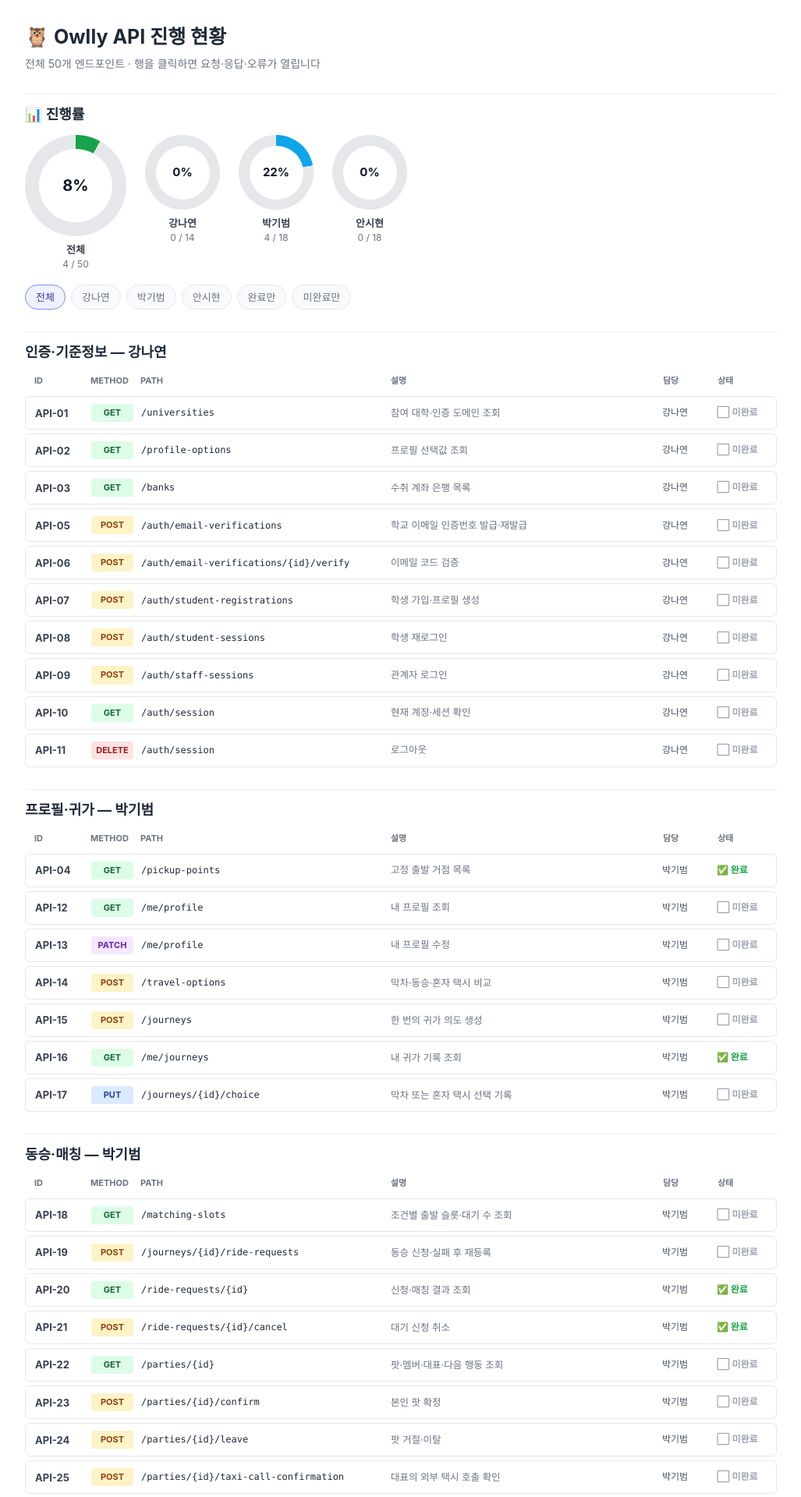
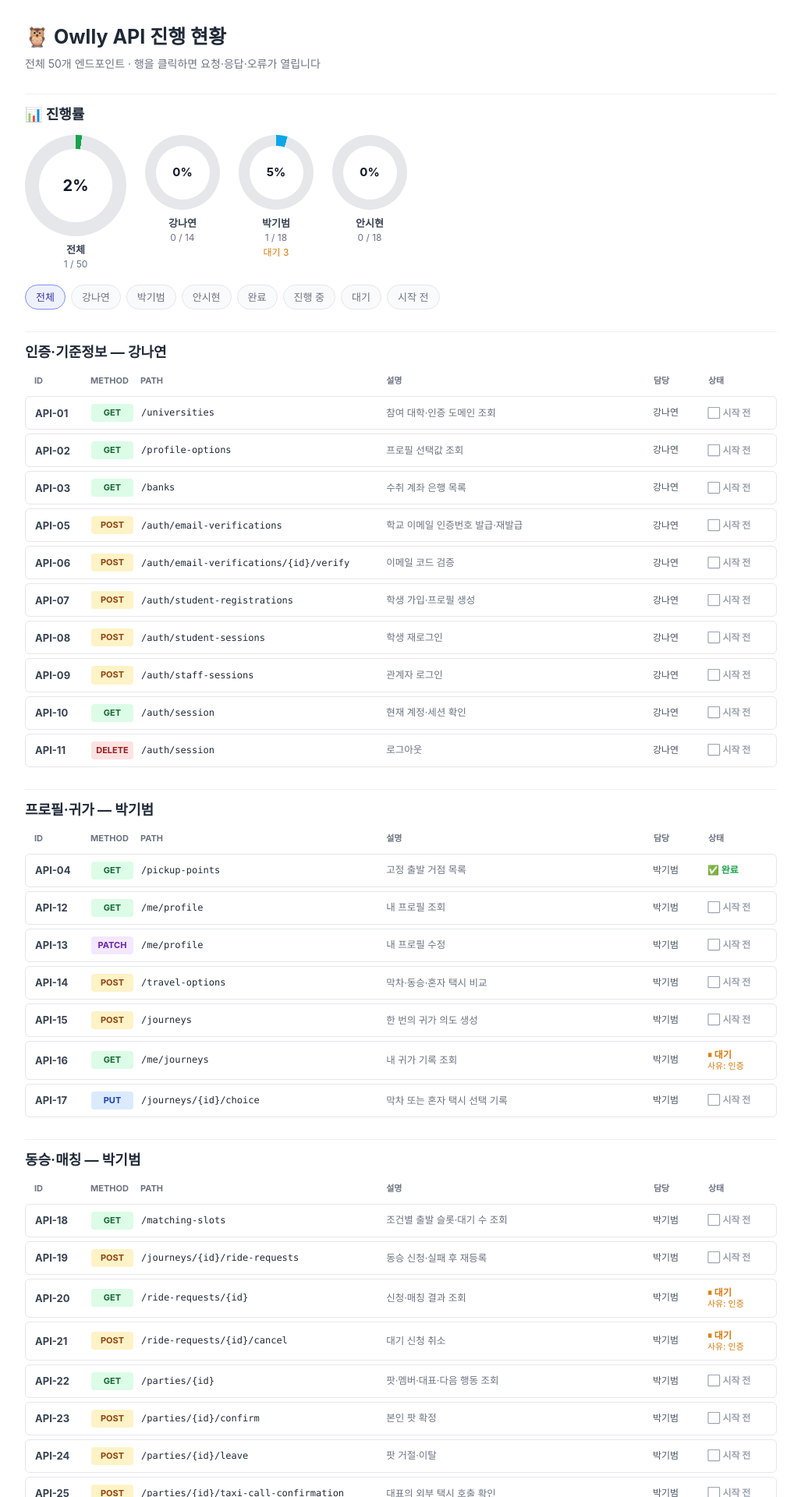
Before and after one commit to owlly-team/owlly-server, a Jekyll site: the page built from docs/status.md, in a window 1280 px wide. Shown: the top 1920 px of the page at 78% size, without its empty margins (126-1153 px from the left). Built offline with Jekyll 4.4.1, drawn with Linux system fonts in a browser that asks for light colours; some of the changed text lies outside the part shown.

Commit message:
docs: 현황판 상태를 시작 전·진행 중·대기·완료로 나누고 대기 사유 표시

```diff
--- a/docs/_data/apis.yml
+++ b/docs/_data/apis.yml
@@ -1,4 +1,5 @@
-# 상태를 바꾸려면 해당 항목의 done 값을 false -> true 로만 고치세요.
+# 상태를 바꾸려면 해당 항목의 status 값을 시작 전 / 진행 중 / 대기 / 완료 중 하나로 고치세요.
+# 대기일 때는 waitingFor 에 기다리는 것(예: 인증, 외부 키, 정책)을, waitingNote 에 자세한 설명을 적어 주세요.
 # 표·전체 진행률·개인별 진행률이 모두 자동으로 다시 계산됩니다.
 # req/res/error 는 api.md(명세) 기준 참고 정보입니다.
 owners:
@@ -14,7 +15,7 @@ sections:
         method: GET
         path: /universities
         desc: 참여 대학·인증 도메인 조회
-        done: false
+        status: 시작 전
         auth: 비로그인 (PUBLIC)
         success: "200 · data = University[]"
         req: 없음
@@ -23,7 +24,7 @@ sections:
         method: GET
         path: /profile-options
         desc: 프로필 선택값 조회
-        done: false
+        status: 시작 전
         auth: 비로그인 (PUBLIC)
         success: "200 · data = ProfileOptions"
         req: 없음
@@ -32,7 +33,7 @@ sections:
         method: GET
         path: /banks
         desc: 수취 계좌 은행 목록
-        done: false
+        status: 시작 전
         auth: 학생 (STUDENT)
         success: "200 · data = Bank[]"
         req: 없음
@@ -41,7 +42,7 @@ sections:
         method: POST
         path: /auth/email-verifications
         desc: 학교 이메일 인증번호 발급·재발급
-        done: false
+        status: 시작 전
         auth: 비로그인 (PUBLIC) · Idempotency-Key 필수
         success: "202 · data = EmailVerification"
         req: |
@@ -55,7 +56,7 @@ sections:
         method: POST
         path: /auth/email-verifications/{id}/verify
         desc: 이메일 코드 검증
-        done: false
+        status: 시작 전
         auth: 비로그인 (PUBLIC) · Idempotency-Key 필수
         success: "200 · data = VerificationGrant"
         req: |
@@ -68,7 +69,7 @@ sections:
         method: POST
         path: /auth/student-registrations
         desc: 학생 가입·프로필 생성
-        done: false
+        status: 시작 전
         auth: 비로그인 (PUBLIC) · Idempotency-Key 필수
         success: "201 · data = Session"
         req: |
@@ -87,7 +88,7 @@ sections:
         method: POST
         path: /auth/student-sessions
         desc: 학생 재로그인
-        done: false
+        status: 시작 전
         auth: 비로그인 (PUBLIC) · Idempotency-Key 필수
         success: "200 · data = Session"
         req: |
@@ -100,7 +101,7 @@ sections:
         method: POST
         path: /auth/staff-sessions
         desc: 관계자 로그인
-        done: false
+        status: 시작 전
         auth: 비로그인 (PUBLIC) · Idempotency-Key 필수
         success: "200 · data = Session"
         req: |
@@ -114,7 +115,7 @@ sections:
         method: GET
         path: /auth/session
         desc: 현재 계정·세션 확인
-        done: false
+        status: 시작 전
         auth: 로그인 사용자 (AUTHENTICATED)
         success: "200 · data = Session"
         req: 없음
@@ -137,7 +138,7 @@ sections:
         method: DELETE
         path: /auth/session
         desc: 로그아웃
-        done: false
+        status: 시작 전
         auth: 로그인 사용자 (AUTHENTICATED) · Idempotency-Key 필수
         success: "204 · 응답 본문 없음"
         req: 없음
@@ -150,7 +151,7 @@ sections:
         method: GET
         path: /pickup-points
         desc: 고정 출발 거점 목록
-        done: true
+        status: 완료
         auth: 학생 (STUDENT)
         success: "200 · data = PickupPoint[]"
         req: |
@@ -161,7 +162,7 @@ sections:
         method: GET
         path: /me/profile
         desc: 내 프로필 조회
-        done: false
+        status: 시작 전
         auth: 학생 (STUDENT) · ETag
         success: "200 · data = StudentProfile"
         req: 없음
@@ -170,7 +171,7 @@ sections:
         method: PATCH
         path: /me/profile
         desc: 내 프로필 수정
-        done: false
+        status: 시작 전
         auth: 학생 (STUDENT) · Idempotency-Key · If-Match 필수
         success: "200 · data = StudentProfile"
         req: |
@@ -184,7 +185,7 @@ sections:
         method: POST
         path: /travel-options
         desc: 막차·동승·혼자 택시 비교
-        done: false
+        status: 시작 전
         auth: 학생 (STUDENT)
         success: "200 · data = TravelOptions"
         req: |
@@ -200,7 +201,7 @@ sections:
         method: POST
         path: /journeys
         desc: 한 번의 귀가 의도 생성
-        done: false
+        status: 시작 전
         auth: 학생 (STUDENT) · Idempotency-Key 필수
         success: "201 · data = Journey"
         req: |
@@ -216,7 +217,9 @@ sections:
         method: GET
         path: /me/journeys
         desc: 내 귀가 기록 조회
-        done: true
+        status: 대기
+        waitingFor: 인증
+        waitingNote: 서비스 로직은 develop 에 머지됨. 로그인 기능이 붙으면 컨트롤러만 연결
         auth: 학생 (STUDENT)
         success: "200 · data = Journey[]"
         req: |
@@ -227,7 +230,7 @@ sections:
         method: PUT
         path: /journeys/{id}/choice
         desc: 막차 또는 혼자 택시 선택 기록
-        done: false
+        status: 시작 전
         auth: 해당 귀가의 학생 (OWNER_JOURNEY) · Idempotency-Key 필수
         success: "200 · data = Journey"
         req: |
@@ -244,7 +247,7 @@ sections:
         method: GET
         path: /matching-slots
         desc: 조건별 출발 슬롯·대기 수 조회
-        done: false
+        status: 시작 전
         auth: 학생 (STUDENT)
         success: "200 · data = MatchingSlot[]"
         req: |
@@ -256,7 +259,7 @@ sections:
         method: POST
         path: /journeys/{id}/ride-requests
         desc: 동승 신청·실패 후 재등록
-        done: false
+        status: 시작 전
         auth: 해당 귀가의 학생 (OWNER_JOURNEY) · Idempotency-Key 필수
         success: "201 · data = RideRequest"
         req: |
@@ -273,7 +276,9 @@ sections:
         method: GET
         path: /ride-requests/{id}
         desc: 신청·매칭 결과 조회
-        done: true
+        status: 대기
+        waitingFor: 인증
+        waitingNote: 서비스 로직은 develop 에 머지됨. 로그인 기능이 붙으면 컨트롤러만 연결
         auth: 해당 신청의 학생 (OWNER_REQUEST) · ETag
         success: "200 · data = RideRequest"
         req: 없음
@@ -282,7 +287,9 @@ sections:
         method: POST
         path: /ride-requests/{id}/cancel
         desc: 대기 신청 취소
-        done: true
+        status: 대기
+        waitingFor: 인증
+        waitingNote: 서비스 로직은 develop 에 머지됨. 로그인 기능이 붙으면 컨트롤러만 연결
         auth: 해당 신청의 학생 (OWNER_REQUEST) · Idempotency-Key 필수
         success: "200 · data = RideRequest"
         req: 없음
@@ -291,7 +298,7 @@ sections:
         method: GET
         path: /parties/{id}
         desc: 팟·멤버·대표·다음 행동 조회
-        done: false
+        status: 시작 전
         auth: 해당 팟 참여자 (PARTY_MEMBER) · ETag
         success: "200 · data = Party"
         req: 없음
@@ -300,7 +307,7 @@ sections:
         method: POST
         path: /parties/{id}/confirm
         desc: 본인 팟 확정
-        done: false
+        status: 시작 전
         auth: 해당 팟 참여자 (PARTY_MEMBER) · Idempotency-Key · If-Match 필수
         success: "200 · data = Party"
         req: 없음
@@ -309,7 +316,7 @@ sections:
         method: POST
         path: /parties/{id}/leave
         desc: 팟 거절·이탈
-        done: false
+        status: 시작 전
         auth: 해당 팟 참여자 (PARTY_MEMBER) · Idempotency-Key · If-Match 필수
         success: "200 · data = Party"
         req: 없음
@@ -318,7 +325,7 @@ sections:
         method: POST
         path: /parties/{id}/taxi-call-confirmation
         desc: 대표의 외부 택시 호출 확인
-        done: false
+        status: 시작 전
         auth: 해당 팟 대표 (REPRESENTATIVE) · Idempotency-Key · If-Match 필수
         success: "200 · data = Party"
         req: 없음
@@ -327,7 +334,7 @@ sections:
         method: POST
         path: /parties/{id}/boarding
         desc: 본인 탑승·미탑승 기록
-        done: false
+        status: 시작 전
         auth: 해당 팟 참여자 (PARTY_MEMBER) · Idempotency-Key 필수
         success: "200 · data = Party"
         req: |
@@ -344,7 +351,7 @@ sections:
         method: GET
         path: /parties/{id}/room
         desc: 팟 채팅방·확인 코드 조회
-        done: false
+        status: 시작 전
         auth: 해당 팟 참여자 (PARTY_MEMBER)
         success: "200 · data = Room"
         req: 없음
@@ -353,7 +360,7 @@ sections:
         method: GET
         path: /rooms/{id}/messages
         desc: 채팅 이력·새 메시지 조회
-        done: false
+        status: 시작 전
         auth: 해당 방 참여자 (ROOM_MEMBER)
         success: "200 · data = Message[]"
         req: |
@@ -379,7 +386,7 @@ sections:
         method: POST
         path: /rooms/{id}/messages
         desc: 채팅 메시지 전송
-        done: false
+        status: 시작 전
         auth: 해당 방 참여자 (ROOM_MEMBER) · Idempotency-Key 필수
         success: "201 · data = Message"
         req: |
@@ -393,7 +400,7 @@ sections:
         method: POST
         path: /rooms/{id}/reports
         desc: 멤버·메시지 신고
-        done: false
+        status: 시작 전
         auth: 해당 방 참여자 (ROOM_MEMBER) · Idempotency-Key 필수
         success: "201 · data = SafetyReport"
         req: |
@@ -413,7 +420,7 @@ sections:
         method: PUT
         path: /rooms/{id}/accounts/{purpose}
         desc: 내 선송금·환급 수취 계좌 등록
-        done: false
+        status: 시작 전
         auth: 본인 계좌의 팟 참여자 (ACCOUNT_OWNER) · Idempotency-Key 필수
         success: "200 · data = MaskedAccount"
         req: |
@@ -428,7 +435,7 @@ sections:
         method: GET
         path: /transfers/{id}/recipient-account
         desc: 송금할 수취 계좌 조회
-        done: false
+        status: 시작 전
         auth: 해당 이체의 송금자 (TRANSFER_PAYER)
         success: "200 · data = RecipientAccount (Cache-Control no-store)"
         req: 없음
@@ -437,7 +444,7 @@ sections:
         method: GET
         path: /parties/{id}/settlement
         desc: 예상·선송금·최종 정산 조회
-        done: false
+        status: 시작 전
         auth: 해당 팟 참여자 (PARTY_MEMBER) · ETag
         success: "200 · data = Settlement"
         req: 없음
@@ -476,7 +483,7 @@ sections:
         method: POST
         path: /parties/{id}/settlement/receipt
         desc: 대표 결제 화면 첨부
-        done: false
+        status: 시작 전
         auth: 해당 팟 대표 (REPRESENTATIVE) · Idempotency-Key · If-Match 필수
         success: "201 · data = Receipt"
         req: |
@@ -487,7 +494,7 @@ sections:
         method: GET
         path: /parties/{id}/settlement/receipt
         desc: 참여자 결제 화면 열기
-        done: false
+        status: 시작 전
         auth: 해당 팟 참여자 (PARTY_MEMBER)
         success: "200 · data = Download (만료되는 비공개 URL)"
         req: 없음
@@ -496,7 +503,7 @@ sections:
         method: PATCH
         path: /parties/{id}/settlement/route
         desc: 정산 전 실제 하차 순서 수정
-        done: false
+        status: 시작 전
         auth: 해당 팟 대표 (REPRESENTATIVE) · Idempotency-Key · If-Match 필수
         success: "200 · data = Settlement"
         req: |
@@ -510,7 +517,7 @@ sections:
         method: POST
         path: /parties/{id}/settlement/preview
         desc: 실제 요금 분담·환급 미리보기
-        done: false
+        status: 시작 전
         auth: 해당 팟 대표 (REPRESENTATIVE)
         success: "200 · data = FarePreview (저장 안 함)"
         req: |
@@ -524,7 +531,7 @@ sections:
         method: POST
         path: /parties/{id}/settlement/finalize
         desc: 실제 요금·개인 부담·환급 확정
-        done: false
+        status: 시작 전
         auth: 해당 팟 대표 (REPRESENTATIVE) · Idempotency-Key · If-Match 필수
         success: "200 · data = Settlement"
         req: |
@@ -555,7 +562,7 @@ sections:
         method: POST
         path: /transfers/{id}/sent
         desc: 송금자의 '보냈어요'
-        done: false
+        status: 시작 전
         auth: 해당 이체의 송금자 (TRANSFER_PAYER) · Idempotency-Key 필수
         success: "200 · data = Transfer"
         req: 없음
@@ -564,7 +571,7 @@ sections:
         method: POST
         path: /transfers/{id}/received
         desc: 수취자의 '받았어요'
-        done: false
+        status: 시작 전
         auth: 해당 이체의 수취자 (TRANSFER_PAYEE) · Idempotency-Key 필수
         success: "200 · data = Transfer"
         req: 없음
@@ -577,7 +584,7 @@ sections:
         method: GET
         path: /me/notifications
         desc: 내 알림 조회
-        done: false
+        status: 진행 중
         auth: 로그인 사용자 (AUTHENTICATED)
         success: "200 · data = Notification[]"
         req: |
@@ -588,7 +595,7 @@ sections:
         method: POST
         path: /me/notifications/{id}/read
         desc: 알림 읽음 처리
-        done: false
+        status: 진행 중
         auth: 로그인 사용자 (AUTHENTICATED) · Idempotency-Key 필수
         success: "200 · data = Notification"
         req: 없음
@@ -601,7 +608,7 @@ sections:
         method: GET
         path: /demand/candidates
         desc: 수요 지도·노선 후보 목록
-        done: false
+        status: 시작 전
         auth: 로그인 사용자 (AUTHENTICATED)
         success: "200 · data = DemandCandidate[]"
         req: |
@@ -627,7 +634,7 @@ sections:
         method: GET
         path: /demand/candidates/{id}
         desc: 노선 구간·근거 지표 상세
-        done: false
+        status: 시작 전
         auth: 로그인 사용자 (AUTHENTICATED)
         success: "200 · data = DemandCandidate"
         req: 없음
@@ -636,7 +643,7 @@ sections:
         method: GET
         path: /me/demand-contribution
         desc: 내 귀가 반영 횟수·후보 여부
-        done: false
+        status: 시작 전
         auth: 학생 (STUDENT)
         success: "200 · data = Contribution"
         req: |
@@ -651,7 +658,7 @@ sections:
         method: POST
         path: /staff/reports
         desc: 후보·조치로 리포트 초안 생성
-        done: false
+        status: 시작 전
         auth: 학교 관계자 (STAFF) · Idempotency-Key 필수
         success: "201 · data = StakeholderReport"
         req: |
@@ -667,7 +674,7 @@ sections:
         method: GET
         path: /staff/reports
         desc: 내 리포트 목록
-        done: false
+        status: 시작 전
         auth: 학교 관계자 (STAFF)
         success: "200 · data = StakeholderReport[]"
         req: |
@@ -678,7 +685,7 @@ sections:
         method: GET
         path: /staff/reports/{id}
         desc: 리포트 미리보기·생성 상태 조회
-        done: false
+        status: 시작 전
         auth: 리포트를 만든 관계자 (REPORT_OWNER) · ETag
         success: "200 · data = StakeholderReport"
         req: 없음
@@ -687,7 +694,7 @@ sections:
         method: POST
         path: /staff/reports/{id}/exports
         desc: 리포트 PDF·이미지 생성
-        done: false
+        status: 시작 전
         auth: 리포트를 만든 관계자 (REPORT_OWNER) · Idempotency-Key · If-Match 필수
         success: "202 · data = StakeholderReport"
         req: 없음
@@ -696,7 +703,7 @@ sections:
         method: GET
         path: /staff/reports/{id}/download
         desc: 완성된 리포트 다운로드 URL
-        done: false
+        status: 시작 전
         auth: 리포트를 만든 관계자 (REPORT_OWNER)
         success: "200 · data = Download (만료되는 비공개 URL)"
         req: 없음
--- a/docs/_layouts/status.html
+++ b/docs/_layouts/status.html
@@ -25,12 +25,12 @@ h2{font-size:18px;margin:28px 0 8px;padding-top:12px;border-top:1px solid #eef0f
 .chip{border:1px solid #e5e7eb;background:#f9fafb;color:#6b7280;padding:5px 13px;border-radius:999px;
   font-size:13px;cursor:pointer;user-select:none}
 .chip.active{background:#eef2ff;border-color:#818cf8;color:#3730a3}
-.api-head{display:grid;grid-template-columns:62px 54px 1.1fr 1.2fr 60px 64px;gap:10px;
+.api-head{display:grid;grid-template-columns:62px 54px 1.1fr 1.2fr 60px 76px;gap:10px;
   padding:6px 12px;font-size:11px;font-weight:700;color:#6b7280;text-transform:uppercase}
 .api-row{border:1px solid #e5e7eb;border-radius:6px;margin:5px 0;background:#fff}
 .api-row[open]{border-color:#9aa4b2;box-shadow:0 1px 4px rgba(0,0,0,.06)}
 .api-row summary{list-style:none;cursor:pointer;padding:9px 12px;
-  display:grid;grid-template-columns:62px 54px 1.1fr 1.2fr 60px 64px;gap:10px;align-items:center}
+  display:grid;grid-template-columns:62px 54px 1.1fr 1.2fr 60px 76px;gap:10px;align-items:center}
 .api-row summary::-webkit-details-marker{display:none}
 .api-row summary:hover{background:#f9fafb}
 .api-row summary>*{min-width:0;overflow:hidden;text-overflow:ellipsis}
@@ -41,8 +41,13 @@ h2{font-size:18px;margin:28px 0 8px;padding-top:12px;border-top:1px solid #eef0f
 .api-path{font-family:ui-monospace,Menlo,monospace;font-size:12px;color:#1f2937;overflow-wrap:anywhere}
 .api-desc{font-size:12.5px;color:#6b7280;overflow-wrap:anywhere}
 .api-owner{font-size:12px;color:#4b5563}
-.st-done{color:#16a34a;font-weight:700;font-size:12px}
-.st-todo{color:#9ca3af;font-weight:700;font-size:12px}
+.st{font-weight:700;font-size:12px;line-height:1.3}
+.st small{display:block;font-weight:500;font-size:11px}
+.st-done{color:#16a34a}
+.st-doing{color:#2563eb}
+.st-wait{color:#d97706}
+.st-todo{color:#9ca3af}
+.ring-cap small.cap-wait{color:#d97706}
 .api-body{padding:2px 14px 14px}
 .api-body .meta{font-size:12.5px;color:#4b5563;margin:2px 0}
 .api-body pre{background:#0f172a;color:#e2e8f0;padding:11px 13px;border-radius:6px;
@@ -59,7 +64,7 @@ h2{font-size:18px;margin:28px 0 8px;padding-top:12px;border-top:1px solid #eef0f
 .note{margin-top:8px;color:#6b7280;font-size:12.5px}
 @media(max-width:640px){
   .api-head{display:none}
-  .api-row summary{grid-template-columns:54px 50px 1fr 58px;gap:8px}
+  .api-row summary{grid-template-columns:54px 50px 1fr 72px;gap:8px}
   .api-row summary .api-desc,.api-row summary .api-owner{display:none}
 }
 </style>
--- a/docs/status.md
+++ b/docs/status.md
@@ -3,7 +3,7 @@ layout: status
 title: Owlly API 진행 현황
 ---
 {%- assign total = 0 -%}{%- assign done = 0 -%}
-{%- for s in site.data.apis.sections -%}{%- for it in s.items -%}{%- assign total = total | plus: 1 -%}{%- if it.done -%}{%- assign done = done | plus: 1 -%}{%- endif -%}{%- endfor -%}{%- endfor -%}
+{%- for s in site.data.apis.sections -%}{%- for it in s.items -%}{%- assign total = total | plus: 1 -%}{%- if it.status == "완료" -%}{%- assign done = done | plus: 1 -%}{%- endif -%}{%- endfor -%}{%- endfor -%}
 {%- assign pct = done | times: 100 | divided_by: total -%}
 <h1>🦉 Owlly API 진행 현황</h1>
 <p class="lead">전체 {{ total }}개 엔드포인트 · 행을 클릭하면 요청·응답·오류가 열립니다</p>
@@ -13,24 +13,25 @@ title: Owlly API 진행 현황
 <div class="ring-wrap"><div class="ring" style="width:130px;height:130px;background:conic-gradient(#16a34a {{ pct }}%, #e5e7eb 0)"><div class="ring-hole" style="width:94px;height:94px"><b>{{ pct }}%</b></div></div><div class="ring-cap">전체<small>{{ done }} / {{ total }}</small></div></div>
 {%- assign colors = "#6366f1,#0ea5e9,#f59e0b,#2563eb" | split: "," -%}
 {%- for o in site.data.apis.owners -%}
-{%- assign ot = 0 -%}{%- assign od = 0 -%}
-{%- for s in site.data.apis.sections -%}{%- if s.owner == o -%}{%- for it in s.items -%}{%- assign ot = ot | plus: 1 -%}{%- if it.done -%}{%- assign od = od | plus: 1 -%}{%- endif -%}{%- endfor -%}{%- endif -%}{%- endfor -%}
+{%- assign ot = 0 -%}{%- assign od = 0 -%}{%- assign ow = 0 -%}
+{%- for s in site.data.apis.sections -%}{%- if s.owner == o -%}{%- for it in s.items -%}{%- assign ot = ot | plus: 1 -%}{%- if it.status == "완료" -%}{%- assign od = od | plus: 1 -%}{%- elsif it.status == "대기" -%}{%- assign ow = ow | plus: 1 -%}{%- endif -%}{%- endfor -%}{%- endif -%}{%- endfor -%}
 {%- assign op = od | times: 100 | divided_by: ot -%}
-<div class="ring-wrap"><div class="ring ring-small" style="width:96px;height:96px;background:conic-gradient({{ colors[forloop.index0] }} {{ op }}%, #e5e7eb 0)"><div class="ring-hole" style="width:69px;height:69px"><b>{{ op }}%</b></div></div><div class="ring-cap">{{ o }}<small>{{ od }} / {{ ot }}</small></div></div>
+<div class="ring-wrap"><div class="ring ring-small" style="width:96px;height:96px;background:conic-gradient({{ colors[forloop.index0] }} {{ op }}%, #e5e7eb 0)"><div class="ring-hole" style="width:69px;height:69px"><b>{{ op }}%</b></div></div><div class="ring-cap">{{ o }}<small>{{ od }} / {{ ot }}</small>{%- if ow > 0 -%}<small class="cap-wait">대기 {{ ow }}</small>{%- endif -%}</div></div>
 {%- endfor -%}
 </div>
 
-<div class="chips"><span class="chip active" data-f="all">전체</span>{%- for o in site.data.apis.owners -%}<span class="chip" data-f="owner:{{ o }}">{{ o }}</span>{%- endfor -%}<span class="chip" data-f="done">완료만</span><span class="chip" data-f="todo">미완료만</span></div>
+<div class="chips"><span class="chip active" data-f="all">전체</span>{%- for o in site.data.apis.owners -%}<span class="chip" data-f="owner:{{ o }}">{{ o }}</span>{%- endfor -%}{%- assign statuses = "완료,진행 중,대기,시작 전" | split: "," -%}{%- for st in statuses -%}<span class="chip" data-f="status:{{ st }}">{{ st }}</span>{%- endfor -%}</div>
 
 {%- for s in site.data.apis.sections -%}
 <div class="sec" data-owner="{{ s.owner }}">
 <h2>{{ s.name }} — {{ s.owner }}</h2>
 <div class="api-head"><span>ID</span><span>METHOD</span><span>PATH</span><span>설명</span><span>담당</span><span>상태</span></div>
 {%- for it in s.items -%}
-<details class="api-row" data-owner="{{ s.owner }}" data-done="{{ it.done }}">
-<summary><span class="api-id">{{ it.id }}</span><span class="m m-{{ it.method }}">{{ it.method }}</span><code class="api-path">{{ it.path }}</code><span class="api-desc">{{ it.desc }}</span><span class="api-owner">{{ s.owner }}</span><span class="{% if it.done %}st-done">✅ 완료{% else %}st-todo">⬜ 미완료{% endif %}</span></summary>
+<details class="api-row" data-owner="{{ s.owner }}" data-status="{{ it.status }}">
+<summary><span class="api-id">{{ it.id }}</span><span class="m m-{{ it.method }}">{{ it.method }}</span><code class="api-path">{{ it.path }}</code><span class="api-desc">{{ it.desc }}</span><span class="api-owner">{{ s.owner }}</span>{% case it.status %}{% when "완료" %}<span class="st st-done">✅ 완료</span>{% when "진행 중" %}<span class="st st-doing">▶︎ 진행 중</span>{% when "대기" %}<span class="st st-wait" title="{{ it.waitingFor }} 대기">⏸ 대기{% if it.waitingFor %}<small>사유: {{ it.waitingFor }}</small>{% endif %}</span>{% else %}<span class="st st-todo">⬜ 시작 전</span>{% endcase %}</summary>
 <div class="api-body">
 <p class="meta"><b>권한</b> · {{ it.auth }}</p>
+{% if it.status == "대기" %}<p class="meta"><b>대기 사유</b> · {{ it.waitingNote | default: it.waitingFor }}</p>{% endif %}
 <h4>요청 (Request)</h4>
 <pre>{{ it.req | escape }}</pre>
 <h4>성공 응답 (Response)</h4>
@@ -50,4 +51,4 @@ title: Owlly API 진행 현황
 <details class="dto-row"><summary><b>{{ pair[0] }}</b></summary><pre>{{ pair[1].skeleton | escape }}</pre></details>
 {%- endfor -%}
 
-<p class="note">상태 변경: <code>docs/_data/apis.yml</code> 에서 해당 API의 <code>done: false</code> → <code>done: true</code> 로 수정하면 표·진행률이 자동 갱신됩니다. · 완료 초기값은 develop 머지 기준(API-04·16·20·21).</p>
+<p class="note">상태 변경: <code>docs/_data/apis.yml</code> 에서 해당 API의 <code>status</code> 를 <code>시작 전</code> / <code>진행 중</code> / <code>대기</code> / <code>완료</code> 중 하나로 수정하면 표·진행률이 자동 갱신됩니다. 대기일 때는 <code>waitingFor</code> 에 기다리는 것(예: 인증, 외부 키, 정책)을, <code>waitingNote</code> 에 자세한 설명을 적어 주세요(행을 펼치면 보임). · 진행률은 완료만 셉니다.</p>
```
Also changed, not shown: other parts of docs/_layouts/status.html (+1 -2 lines).
